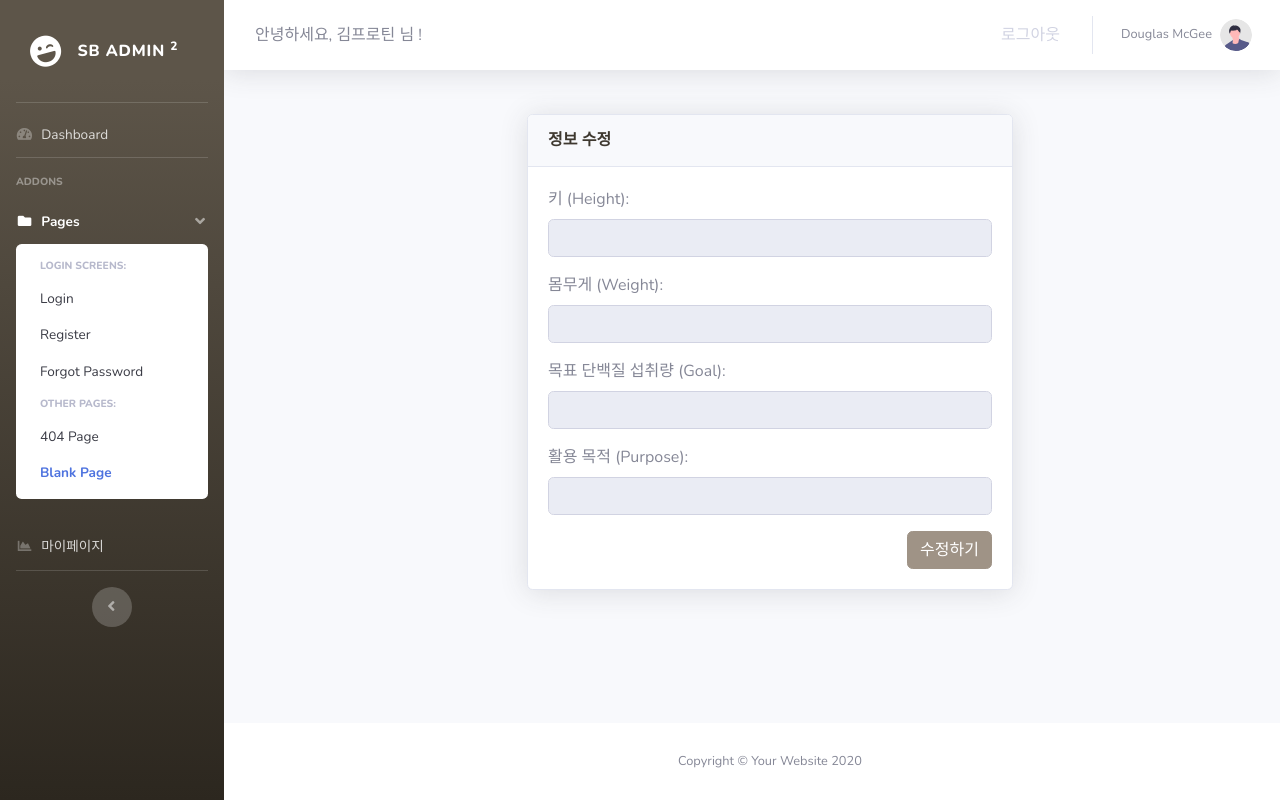
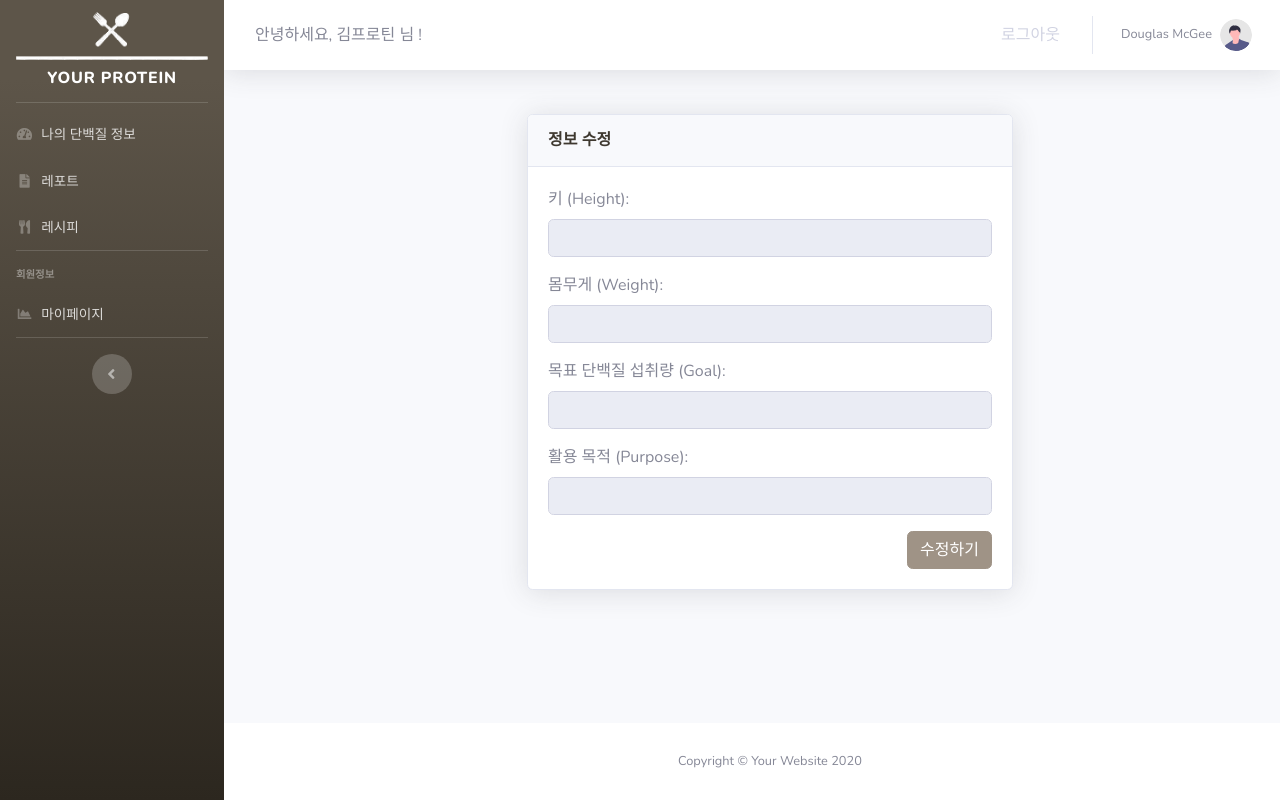
Before and after one commit to kim3ho1/Front-End, a website: page mypage.html in a window 1280 px wide. Drawn offline with nearby package versions, Linux system fonts and the light colour scheme.

Commit message:
feat_ index.js

```diff
--- a/js/sb-admin-2.js
+++ b/js/sb-admin-2.js
@@ -55,28 +55,4 @@
 
 })(jQuery);// End of use strict
 
-// Document ready function
-$(document).ready(function() {
-  // Update icon progress
-  function updateIconProgress(percentage) {
-    var progressIcon = document.getElementById('progressIcon');
-    var iconHeight = progressIcon.offsetHeight; // 아이콘의 전체 높이
-    var clipHeight = iconHeight * (1 - (percentage / 100)); // 클리핑 높이 계산
-
-    // 클리핑 영역 업데이트
-    progressIcon.style.clip = `rect(${clipHeight}px, auto, auto, 0)`;
-  }
-
-  // 평균 단백질 섭취량 계산 및 업데이트
-  function updateAverageProteinIntake() {
-    var data = [40, 80, 95, 35, 55, 72, 48]; // 더미 데이터
-    var sum = data.reduce(function(a, b) { return a + b; }, 0);
-    var average = sum / data.length;
-    $('#averageProteinIntake').text(average.toFixed(1) + 'g');
-  }
-
-  updateIconProgress(70); // 아이콘 프로그레스 업데이트
-  updateAverageProteinIntake(); // 평균 단백질 섭취량 업데이트
-});
-
 // End of file
--- a/mypage.html
+++ b/mypage.html
@@ -31,30 +31,43 @@
   <body id="page-top">
     <!-- Page Wrapper -->
     <div id="wrapper">
+
       <!-- Sidebar -->
       <ul
-        class="navbar-nav bg-gradient-primary sidebar sidebar-dark accordion"
-        id="accordionSidebar"
+              class="navbar-nav bg-gradient-primary sidebar sidebar-dark accordion"
+              id="accordionSidebar"
       >
         <!-- Sidebar - Brand -->
         <a
-          class="sidebar-brand d-flex align-items-center justify-content-center"
-          href="index.html"
+                class="sidebar-brand d-flex align-items-center justify-content-center"
+                style="flex-direction: column;"
+                href="index.html"
         >
-          <div class="sidebar-brand-icon rotate-n-15">
-            <i class="fas fa-laugh-wink"></i>
+          <div class="sidebar-brand-icon">
+            <img src="img/logo.png" alt="Your Logo">
           </div>
-          <div class="sidebar-brand-text mx-3">SB Admin <sup>2</sup></div>
+          <div class="sidebar-brand-text mx-2" style="margin-top: 0.4rem;">Your Protein</div>
         </a>
 
         <!-- Divider -->
         <hr class="sidebar-divider my-0" />
 
-        <!-- Nav Item - Dashboard -->
+
         <li class="nav-item">
+          <!-- 단백질 정보 -->
           <a class="nav-link" href="index.html">
             <i class="fas fa-fw fa-tachometer-alt"></i>
-            <span>Dashboard</span></a
+            <span>나의 단백질 정보</span></a
+          >
+          <!-- 레포트 -->
+          <a class="nav-link" href="report.html">
+            <i class="fas fa-fw fa-file-alt"></i>
+            <span>레포트</span></a
+          >
+          <!-- 레시피 -->
+          <a class="nav-link" href="index.html">
+            <i class="fas fa-fw fa-utensils"></i>
+            <span>레시피</span></a
           >
         </li>
 
@@ -62,45 +75,11 @@
         <hr class="sidebar-divider" />
 
         <!-- Heading -->
-        <div class="sidebar-heading">Addons</div>
-
-        <!-- Nav Item - Pages Collapse Menu -->
-        <li class="nav-item active">
-          <a
-            class="nav-link"
-            href="#"
-            data-toggle="collapse"
-            data-target="#collapsePages"
-            aria-expanded="true"
-            aria-controls="collapsePages"
-          >
-            <i class="fas fa-fw fa-folder"></i>
-            <span>Pages</span>
-          </a>
-          <div
-            id="collapsePages"
-            class="collapse show"
-            aria-labelledby="headingPages"
-            data-parent="#accordionSidebar"
-          >
-            <div class="bg-white py-2 collapse-inner rounded">
-              <h6 class="collapse-header">Login Screens:</h6>
-              <a class="collapse-item" href="login.html">Login</a>
-              <a class="collapse-item" href="register.html">Register</a>
-              <a class="collapse-item" href="forgot-password.html"
-                >Forgot Password</a
-              >
-              <div class="collapse-divider"></div>
-              <h6 class="collapse-header">Other Pages:</h6>
-              <a class="collapse-item" href="404.html">404 Page</a>
-              <a class="collapse-item active" href="report.html">Blank Page</a>
-            </div>
-          </div>
-        </li>
+        <div class="sidebar-heading">회원정보</div>
 
         <!-- Nav Item - Charts -->
         <li class="nav-item">
-          <a class="nav-link" href="charts.html">
+          <a class="nav-link" href="mypage.html">
             <i class="fas fa-fw fa-chart-area"></i>
             <span>마이페이지</span></a
           >
@@ -118,6 +97,7 @@
 
       <!-- Content Wrapper -->
       <div id="content-wrapper" class="d-flex flex-column">
+
         <!-- Main Content -->
         <div id="content">
           <!-- Topbar -->
```
Also changed, not shown: index.html (+18 -12 lines), js/index.js (added, +62 -0 lines).
